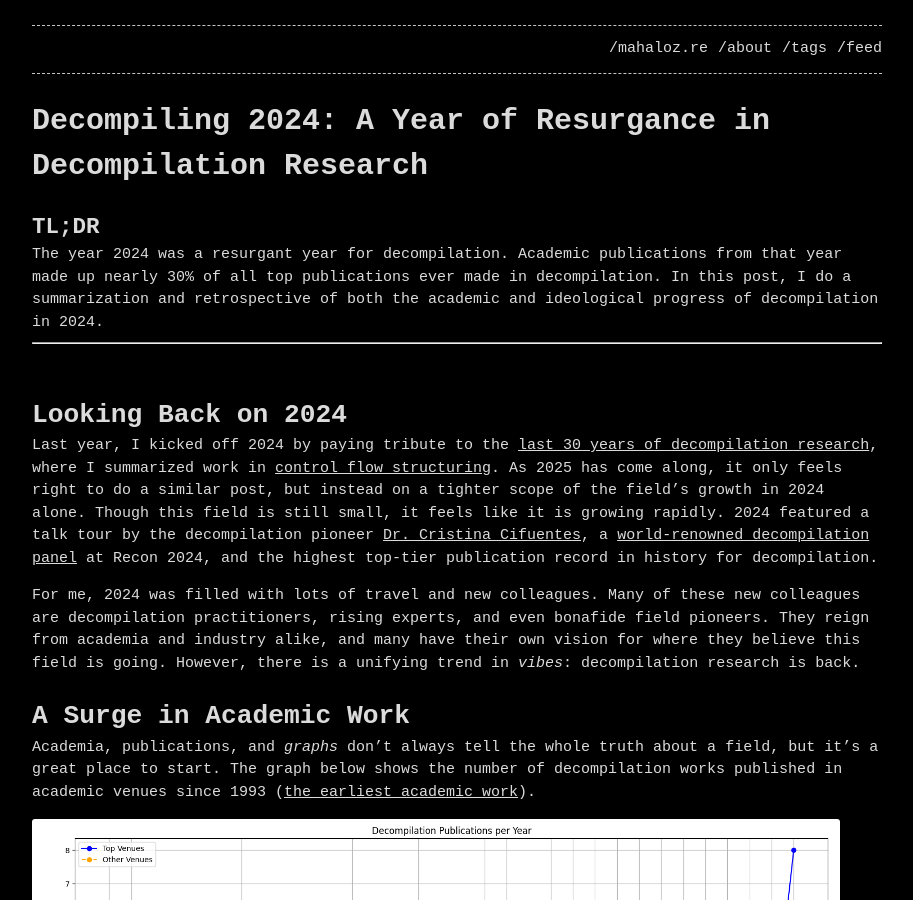
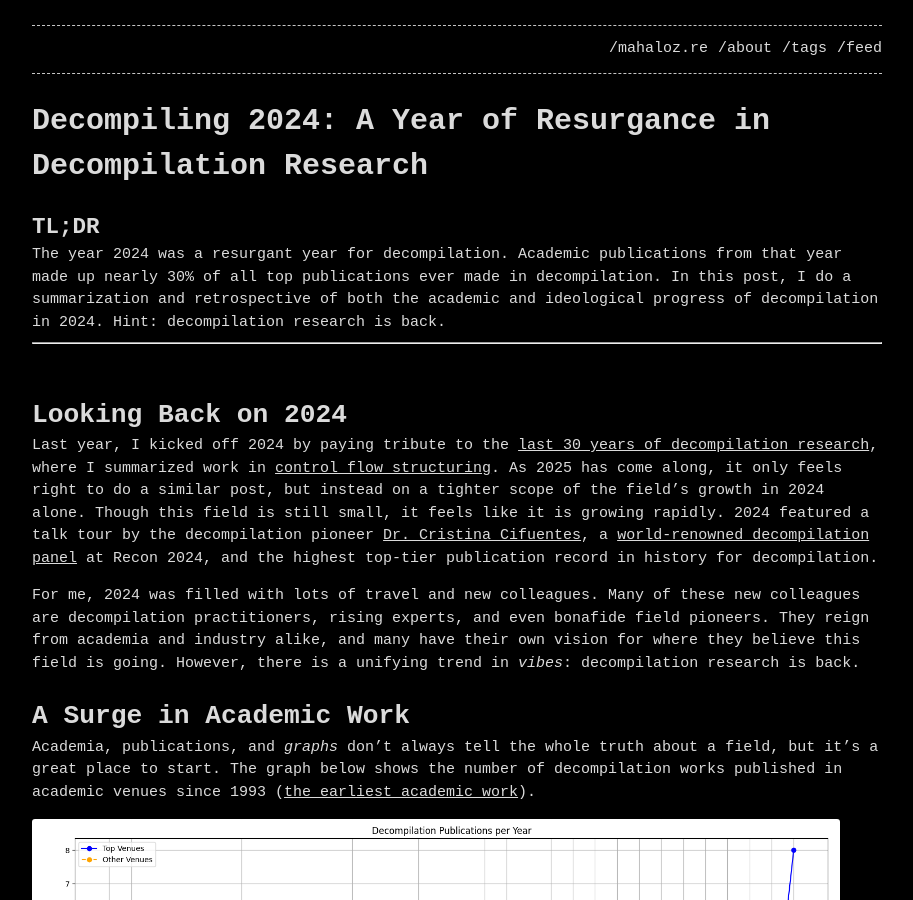
Before and after one commit to mahaloz/mahaloz.re, a Jekyll site: the page built from _posts/2025-01-29-dec-progress-24.md, in a window 1280 px wide and 900 px high. Shown: the whole window, without its empty margins (183-1096 px from the left). Built offline with Jekyll 4.4.1, drawn with Linux system fonts in a browser that asks for light colours; comment, search, counter and statistics services are not loaded.

Commit message:
fix desc

```diff
--- a/_posts/2025-01-29-dec-progress-24.md
+++ b/_posts/2025-01-29-dec-progress-24.md
@@ -3,7 +3,7 @@ title: "Decompiling 2024: A Year of Resurgance in Decompilation Research"
 layout: post
 tags: [research]
 permalink: /dec-progress-2024
-description: "The year 2024 was a resurgant year for decompilation. Academic publications from that year made up nearly 30% of all top publications ever made in decompilation. In this post, I do a summarization and retrospective of both the academic and ideological progress of decompilation in 2024."
+description: "The year 2024 was a resurgant year for decompilation. Academic publications from that year made up nearly 30% of all top publications ever made in decompilation. In this post, I do a summarization and retrospective of both the academic and ideological progress of decompilation in 2024. Hint: decompilation research is back. "
 toc: true
 ---
 
```
